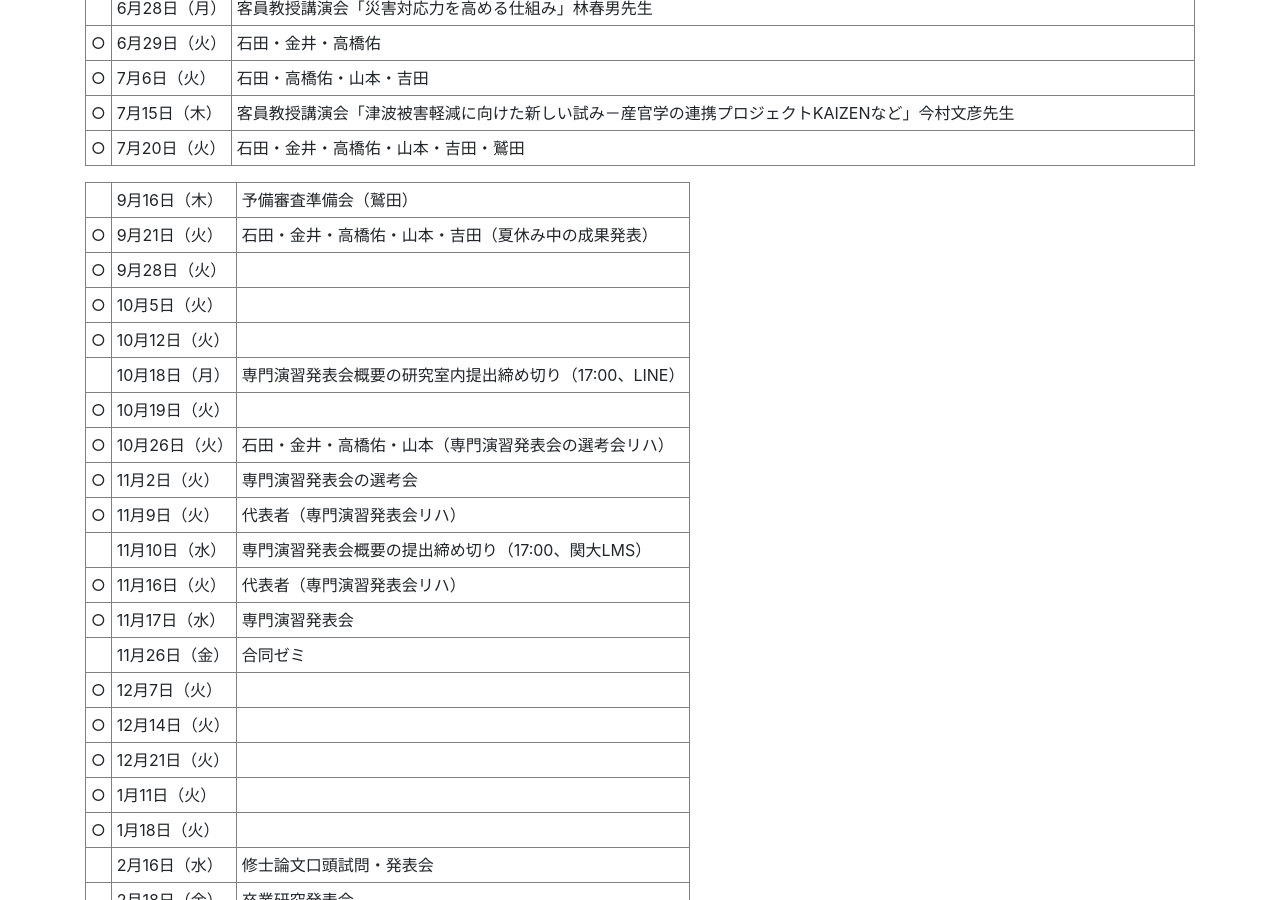
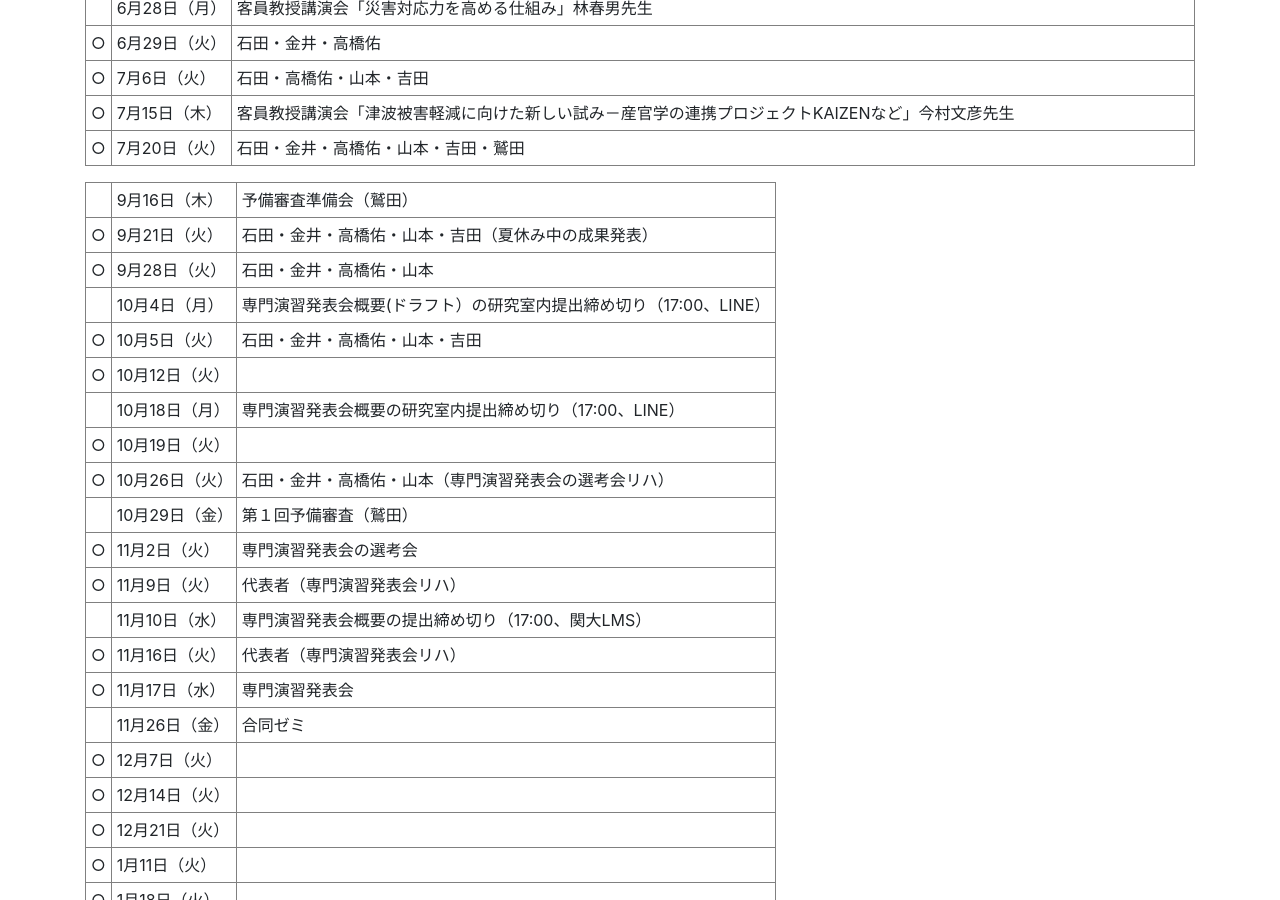
Before and after one commit to tkhslab/tkhslab.github.io, a Jekyll site: the page built from forstudents.md, in a window 1280 px wide and 900 px high, scrolled down 2326 px. Built offline with Jekyll 4.4.1, drawn with Linux system fonts in a browser that asks for light colours; nearby versions of some CDN libraries.

Commit message:
revise general seminar

```diff
--- a/forstudents.md
+++ b/forstudents.md
@@ -172,10 +172,13 @@ title: For students
 <td>○</td><td width="125">9月21日（火）</td><td>石田・金井・高橋佑・山本・吉田（夏休み中の成果発表）</td>
 </tr>
 <tr>
-<td>○</td><td>9月28日（火）</td><td></td>
+<td>○</td><td>9月28日（火）</td><td>石田・金井・高橋佑・山本</td>
 </tr>
 <tr>
-<td>○</td><td>10月5日（火）</td><td></td>
+<td></td><td>10月4日（月）</td><td>専門演習発表会概要(ドラフト）の研究室内提出締め切り（17:00、LINE）</td>
+</tr>
+<tr>
+<td>○</td><td>10月5日（火）</td><td>石田・金井・高橋佑・山本・吉田</td>
 </tr>
 <tr>
 <td>○</td><td>10月12日（火）</td><td></td>
@@ -188,6 +191,9 @@ title: For students
 </tr>
 <tr>
 <td>○</td><td>10月26日（火）</td><td>石田・金井・高橋佑・山本（専門演習発表会の選考会リハ）</td>
+</tr>
+<tr>
+<td></td><td>10月29日（金）</td><td>第１回予備審査（鷲田）</td>
 </tr>
 <tr>
 <td>○</td><td>11月2日（火）</td><td>専門演習発表会の選考会</td>
```
